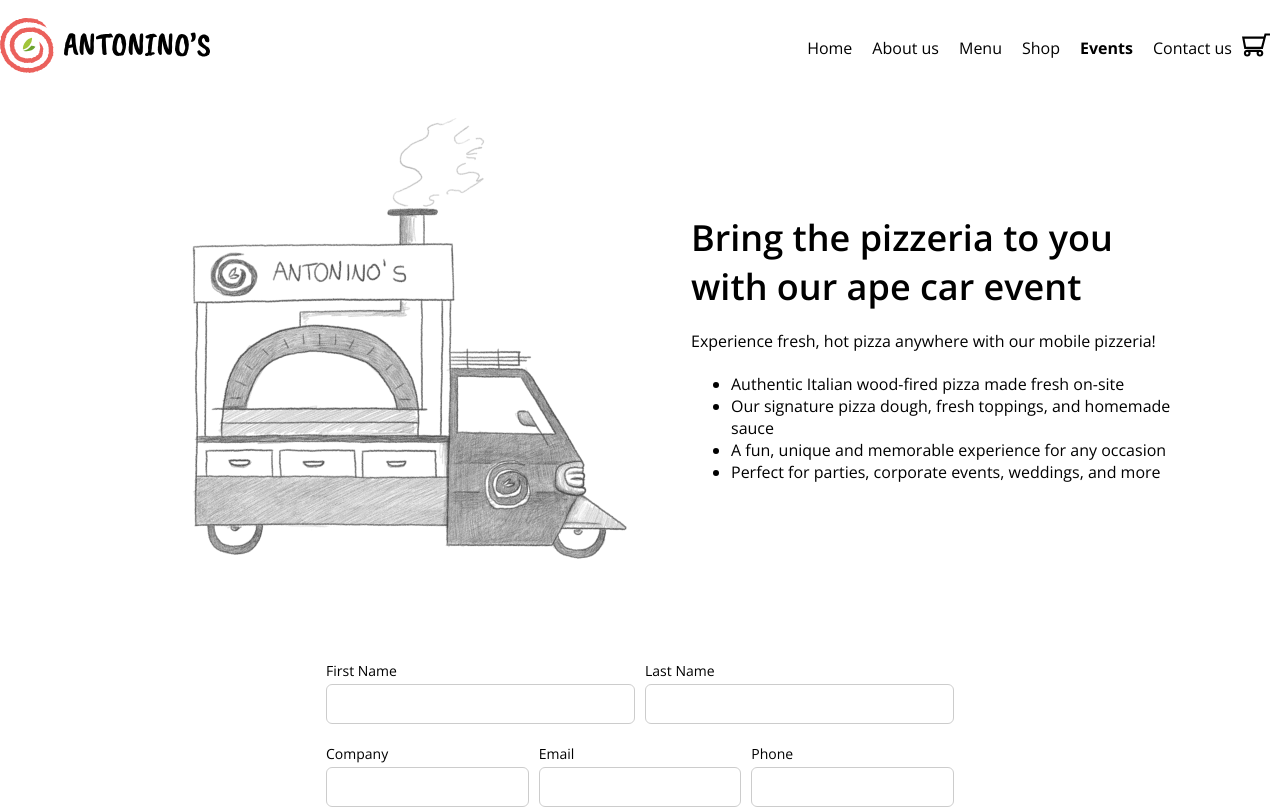
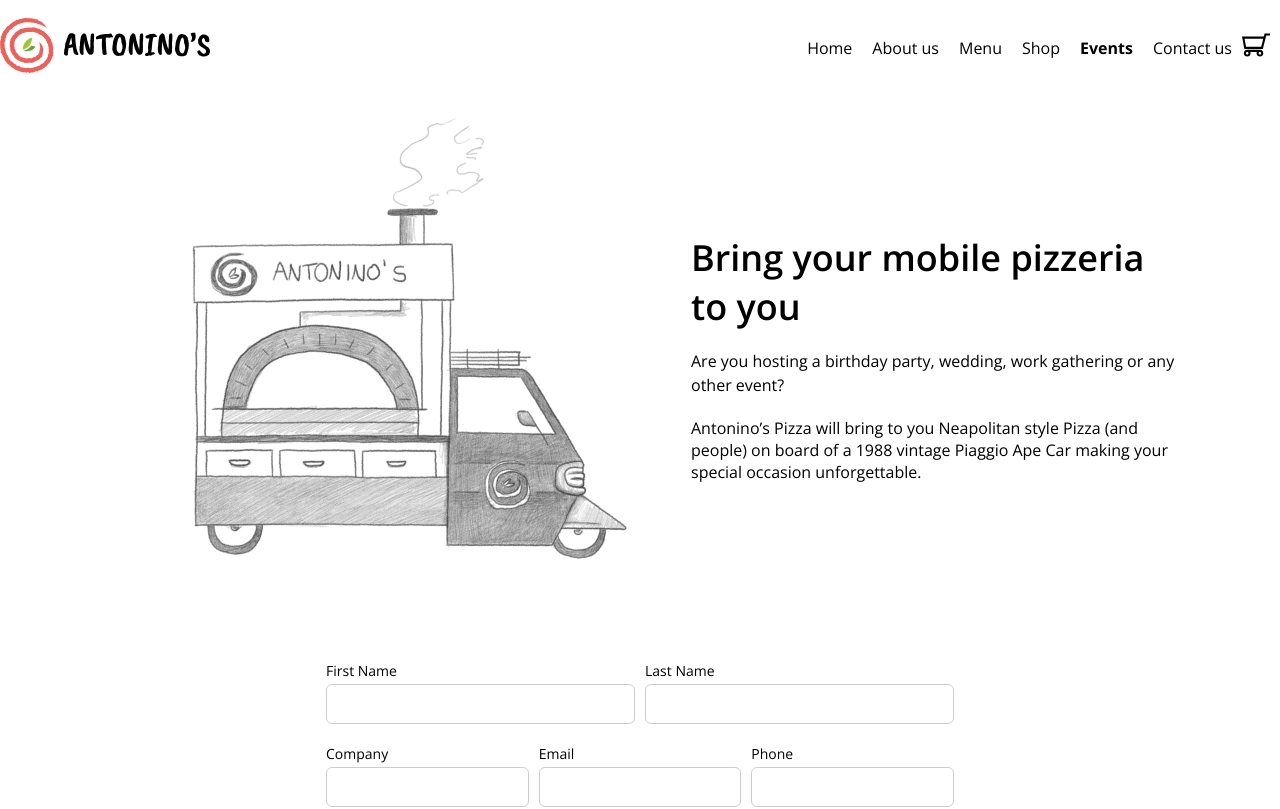
Before and after one commit to WebTerminator/antoninospizza, a Next.js app: page /events in a window 1280 px wide. Shown: the top 809 px of the page. Built offline with nearby package versions, Linux system fonts and the light colour scheme.

Commit message:
copy update

```diff
--- a/pages/events.tsx
+++ b/pages/events.tsx
@@ -25,42 +25,23 @@ export default function Events() {
 
           <div>
             <div className={styles["small-text-right"]}>
-              <h3>Bring the pizzeria to you with our ape car event</h3>
+              <h3>Bring your mobile pizzeria to you</h3>
               <p>
-                Experience fresh, hot pizza anywhere with our mobile pizzeria!
+                Are you hosting a birthday party, wedding, work gathering or any
+                other event?
               </p>
 
-              <ul>
-                <li>
-                  <p>Authentic Italian wood-fired pizza made fresh on-site</p>
-                </li>
-                <li>
-                  <p>
-                    Our signature pizza dough, fresh toppings, and homemade
-                    sauce
-                  </p>
-                </li>
-                <li>
-                  <p>A fun, unique and memorable experience for any occasion</p>
-                </li>
-                <li>
-                  <p>
-                    Perfect for parties, corporate events, weddings, and more
-                  </p>
-                </li>
-              </ul>
-              {/* <a className="button" href="mailto:a.santorufo@icloud.com">
-                Book your event today!
-              </a> */}
+              <p>
+                Antonino’s Pizza will bring to you Neapolitan style Pizza (and
+                people) on board of a 1988 vintage Piaggio Ape Car making your
+                special occasion unforgettable.
+              </p>
             </div>
           </div>
         </section>
       </div>
 
       <div className="container-small">
-        {/* <h2 className="h2">Events</h2> */}
-        {/* <p>Let us know if you have any queries regarding a private event.</p> */}
-
         <EventsForm />
       </div>
     </>
```
Also changed, not shown: 1 other file (tests, documents, lock files or other folders).
